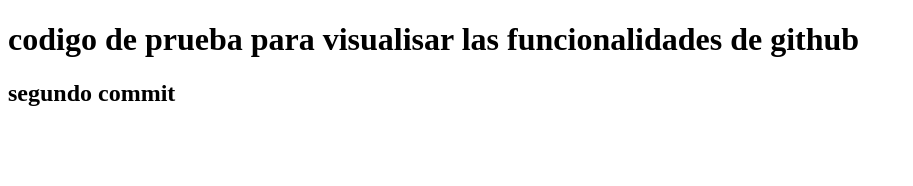
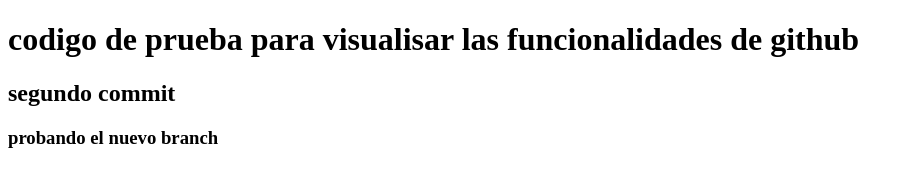
Before and after one commit to GermanB312/prueba-github, a plain HTML site: page index.html in a window 1280 px wide. Shown: the whole page, without its empty margins (0-913 px from the left). Drawn offline with Linux system fonts and the light colour scheme.

Commit message:
Update index.html
probando la funcion de branch

```diff
--- a/index.html
+++ b/index.html
@@ -9,5 +9,6 @@
 <body>
     <h1> codigo de prueba para visualisar las funcionalidades de github</h1>
     <h2>segundo commit</h2>
+    <h3>probando el nuevo branch</h3>
 </body>
 </html>
```
